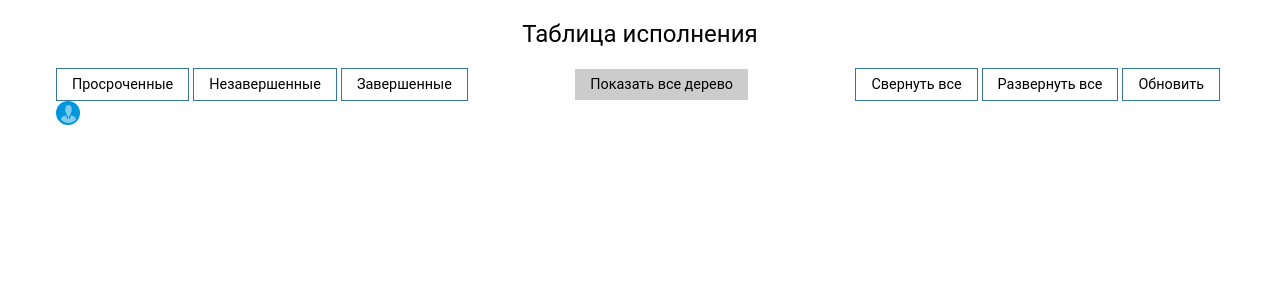
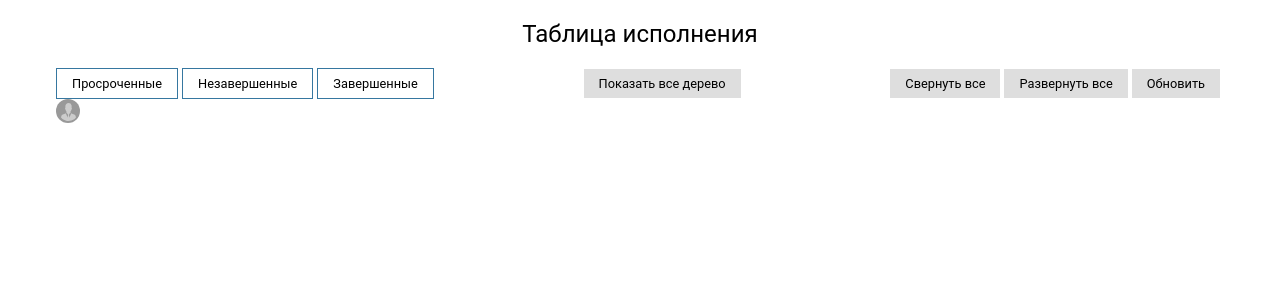
Before and after one commit to emptyfortress/v3, a Vue app: page / in a window 1280 px wide. Shown: the top 300 px of the page. Built offline with nearby package versions, Linux system fonts and the light colour scheme.

Commit message:
refactor

```diff
--- a/src/components/Row.vue
+++ b/src/components/Butt.vue
@@ -7,9 +7,9 @@
 	div
 		.bt.grey Показать все дерево
 	div
-		.bt.hollow Свернуть все
-		.bt.hollow Развернуть все
-		.bt.hollow Обновить
+		.bt.grey Свернуть все
+		.bt.grey Развернуть все
+		.bt.grey Обновить
 </template>
 
 <script>
@@ -25,7 +25,7 @@ export default {
 	align-items: center;
 }
 .bt {
-	font-size: .9rem;
+	font-size: .8rem;
 	display: inline-block;
 	margin-right: 4px;
 	padding: 7px 15px;
@@ -33,7 +33,7 @@ export default {
 		border: 1px solid #3677a0;
 	}
 	&.grey {
-		background: #ccc;
+		background: #dedede;
 	}
 }
 
--- a/src/components/User.vue
+++ b/src/components/User.vue
@@ -1,11 +1,11 @@
 <template lang="pug">
-.icon.blue
+.icon(:class="color")
 	img(src="@/assets/user1.svg")
 </template>
 
 <script>
 export default {
-
+	props: ['color']
 }
 </script>
 
@@ -14,6 +14,7 @@ export default {
 	border-radius: 50%;
 	width: 24px;
 	height: 24px;
+	position: relative;
 	text-align: center;
 	&.blue {
 		background: #0096DC;
--- a/src/table/App.vue
+++ b/src/table/App.vue
@@ -1,15 +1,15 @@
 <template lang="pug">
 .ap
 	h2 Таблица исполнения
-	Row
-	User
+	Butt
+	User(color="grey")
 </template>
 
 <script>
-import Row from '@/components/Row.vue'
+import Butt from '@/components/Butt.vue'
 import User from '@/components/User.vue'
 export default {
-	components: { Row, User },
+	components: { Butt, User },
 
 }
 </script>
```
